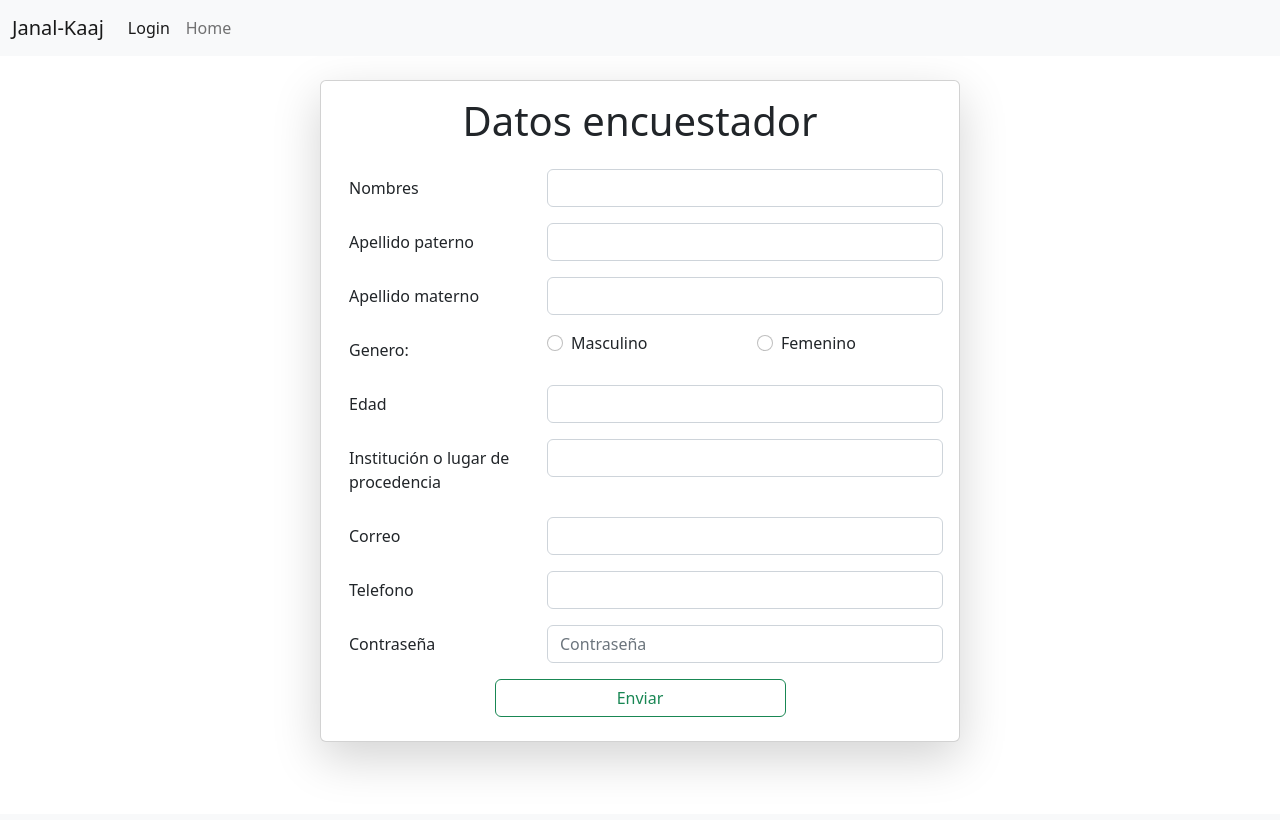
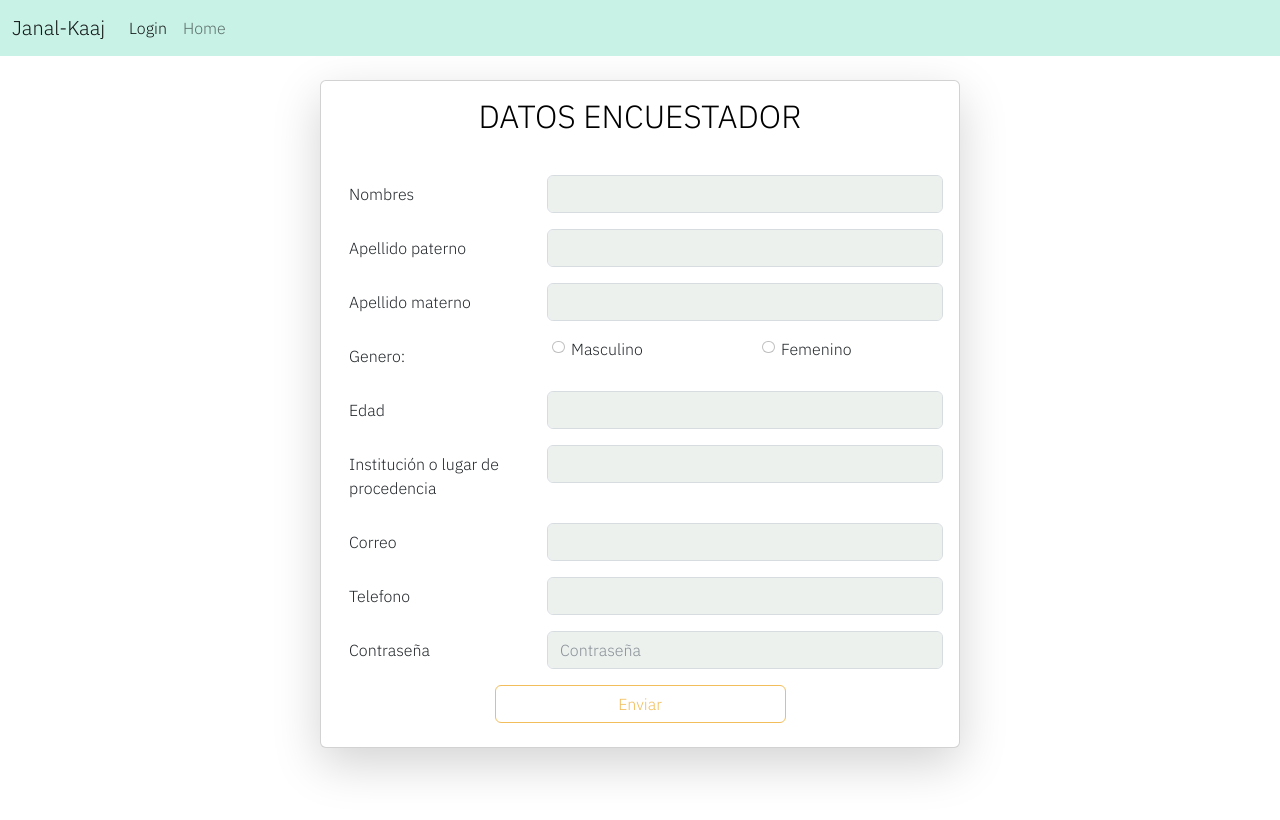
Before and after one commit to MiguelBalam/Janal-Kaaj, a PHP site: page /form_encuestador.html in a window 1280 px wide. Before the commit the page ends 764 px from the top, so only its background shows below. Run offline with PHP 8.4, Linux system fonts and the light colour scheme.

Commit message:
Cambios Adrian

```diff
--- a/CSS/style.css
+++ b/CSS/style.css
@@ -3,10 +3,30 @@
   padding: 0;
   box-sizing: border-box;
 }
-
-body {
+:root{
+  --verde_oliva: #c9f2e7;
+  --mostaza: #f2be5c;
+  --menta: #a4ffd8;
+  --azul_cielo: #6be7ed;
+  --verde: #70E0A6;
+  --verde_laguna: #246F75;
+  --opcion: #1b2945;
+  --opcion2: #03a4ac;
+  --opcion3: #235bc4;
+  --celeste: #97EFF7;
+  --white: #ffffff;
+  --black: #000000;
+}
+.Poppins{
   font-family: 'Poppins', sans-serif;
   color: rgb(0, 0, 0);
+}
+.Spartan{
+  font-family: 'League Spartan', sans-serif;
+  color: rgb(0, 0, 0);
+}
+.IBM{
+  font-family: 'IBM Plex Sans', sans-serif;
 }
 
 .section {
@@ -23,9 +43,8 @@
   top: 50%;
   left: 50%;
   transform: translate(-50%, -50%);
-  /*background: linear-gradient(rgba(0, 0, 0, ) rgba(0, 0, 0, 0.7));*/
-  background-color: #5cbdf2;
-  opacity: 0.8;
+  background-color: var(--white);
+  opacity: 0.95;
   width: 380px;
   padding: 50px 30px;
   border-radius: 10px;
@@ -40,11 +59,11 @@
 }
 input{
     border-radius: 10px;
-    font-family: 'Open Sans', sans-serif;
     font-size: 0.8rem;
+    border-color: var(--verde_oliva);
 }
 .submit{
-    background-color: #c9f2e7;
+    background-color: var(--verde_oliva);
 }
 
 .control input {
@@ -54,8 +73,7 @@
   justify-content: center;
   padding: 10px;
   color: #222;
-  border: none;
-  outline: none;
+  /*border: none;*/
   margin: 1em 0;
   transition: .3s ease all;
 }
@@ -123,6 +141,7 @@
 background-repeat: no-repeat;
 background-position: 1rem center;
 text-align: center;
+
 }
 /* Termina */
  .bodyTitulo {
@@ -140,9 +159,14 @@
 }
 
 .color-fondo{
-  background-color: #E8EEEB;
-
+  background-color: var(--white);
 }
+.bg-vo{background-color: var(--verde_oliva);}
+.bg-blanco{background-color: var(--white);}
+.bg-text-blanco{color: var(--white) !important;}
+.bg-border-mostaza{border-color: var(--mostaza) !important;}
+.bg-text-mostaza{color: var(--mostaza) !important;}
+.bg-text-black{color: var(--black) !important;}
 
 #contra::placeholder{
   background-image: url(../Img/bloquear.png);
@@ -166,9 +190,9 @@
   text-align: center;
 }
 #boton-enviar:hover{
-background-color:  #97EFF7 !important;
-color: #000 !important;
-border-color: #97EFF7 !important;
+background-color: var(--mostaza) !important;
+color: rgb(255, 255, 255) !important;
+border-color: var(--mostaza) !important;
 }
 .form-control{
   background-color:#E8EEEB  ;
--- a/form_encuestador.html
+++ b/form_encuestador.html
@@ -8,15 +8,21 @@
     <title>Resgistro encuestador</title>
     <!-- Bootstrap -->
     <link rel="stylesheet" href="CSS/bootstrap.min.css">
+    <link rel="stylesheet" href="CSS/style.css">
+    <link rel="preconnect" href="https://fonts.googleapis.com">
+    <link rel="preconnect" href="https://fonts.gstatic.com" crossorigin>
+    <link href="https://fonts.googleapis.com/css2?family=Poppins:wght@200;300&display=swap" rel="stylesheet">
+    <link href="https://fonts.googleapis.com/css2?family=League+Spartan:wght@300&display=swap" rel="stylesheet">
+    <link href="https://fonts.googleapis.com/css2?family=IBM+Plex+Sans:wght@300&display=swap" rel="stylesheet">
     <script src="https://cdn.jsdelivr.net/npm/bootstrap@5.2.1/dist/js/bootstrap.bundle.min.js"></script>
 
 </head>
 
-<body class="color-fondo">
+<body class="color-fondo IBM">
 
     <!-- Barra de navegacion -->
-    <nav class="navbar navbar-expand-lg bg-light sticky-top">
-        <div class="container-fluid">
+    <nav class="navbar navbar-expand-lg bg-vo sticky-top" >
+        <div class="container-fluid bg-vo">
             <a class="navbar-brand" href="#">Janal-Kaaj</a>
             <button class="navbar-toggler" type="button" data-bs-toggle="collapse" data-bs-target="#navbarNav"
                 aria-controls="navbarNav" aria-expanded="false" aria-label="Toggle navigation">
@@ -40,7 +46,7 @@
         <div class="card col-sm-6 p-3 shadow-lg mb-5 bg-white rounded">
 
             <div class="row mb-3 text-center">
-                <h1 class="color-titulo">Datos encuestador</h1>
+                <h1 class="color-titulo mb-4">Datos encuestador</h1>
             </div>
 
 
@@ -184,7 +190,7 @@
 
                         <div class="row mb-2">
                             <div class="d-grid gap-2 col-6 mx-auto">
-                                <button class="btn btn-outline-success "  onclick= "registrarse()" type="submit" id="boton-enviar">Enviar</button>
+                                <button class="btn btn-outline-success bg-border-mostaza bg-text-mostaza"  onclick= "registrarse()" type="submit" id="boton-enviar">Enviar</button>
                             </div>
                         </div>
 
```
Also changed, not shown: form_encuestados.html (+8 -5 lines), login.html (+8 -5 lines).
